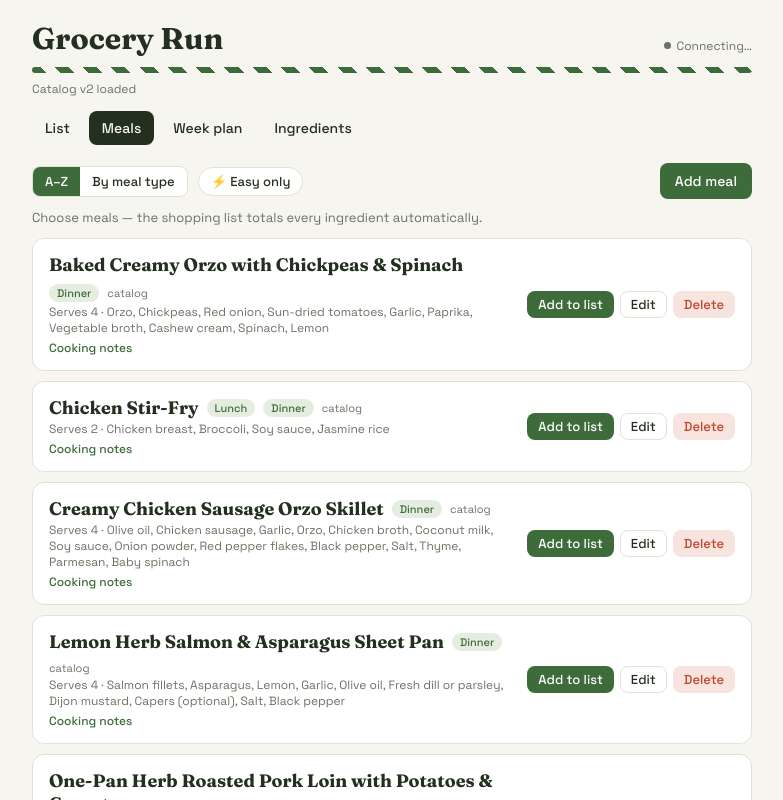
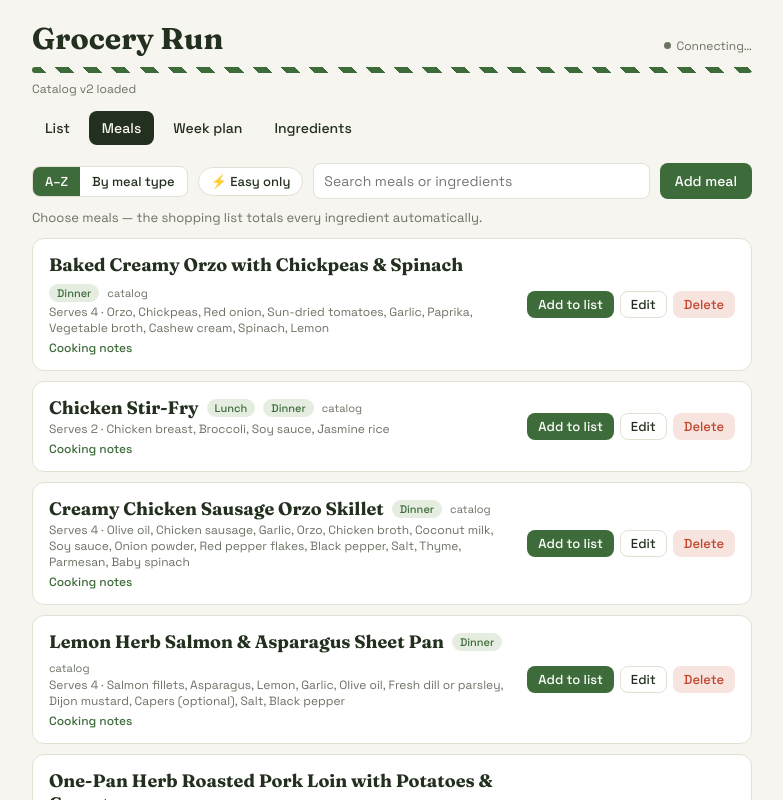
Before and after one commit to stuart-belcke/grocery-run, a React (Vite) app: page / in a window 1280 px wide. Both pictures are taken after a click on the button "Meals". Shown: the top 800 px of the page, without its empty margins (248-1031 px from the left). Built offline with nearby package versions, Linux system fonts and the light colour scheme.

Commit message:
Add search filter to the Meals tab
A search box filters meals by name or by ingredient, case-insensitively, and combines with the Easy-only toggle in both the A-Z and by-type views. Escape or a clear button resets it, and the empty state explains which filters excluded everything.

```diff
--- a/src/App.jsx
+++ b/src/App.jsx
@@ -707,6 +707,7 @@ function MealsTab({ data, catalog, update }) {
   const [draft, setDraft] = useState(null);
   const [mealView, setMealView] = useState("az");
   const [easyOnly, setEasyOnly] = useState(false);
+  const [query, setQuery] = useState("");
   const [notesOpen, setNotesOpen] = useState(null);
 
   const isCatalogId = (id) => catalog.recipes.some((r) => r.id === id);
@@ -863,7 +864,12 @@ function MealsTab({ data, catalog, update }) {
   };
 
   const sorted = [...data.recipes].sort((a, b) => a.name.localeCompare(b.name));
-  const visible = easyOnly ? sorted.filter((r) => r.easy) : sorted;
+  const q = norm(query);
+  const visible = sorted.filter(
+    (r) =>
+      (!easyOnly || r.easy) &&
+      (!q || norm(r.name).includes(q) || r.ingredients.some((i) => norm(i.name).includes(q)))
+  );
 
   return (
     <div>
@@ -887,7 +893,26 @@ function MealsTab({ data, catalog, update }) {
         >
           ⚡ Easy only
         </button>
-        <div style={{ flex: 1 }} />
+        <div style={{ position: "relative", flex: "1 1 170px", minWidth: 140 }}>
+          <input
+            placeholder="Search meals or ingredients"
+            value={query}
+            onChange={(e) => setQuery(e.target.value)}
+            onKeyDown={(e) => e.key === "Escape" && setQuery("")}
+            aria-label="Search meals or ingredients"
+            style={{ ...inputStyle, width: "100%", boxSizing: "border-box", paddingRight: 28 }}
+          />
+          {query && (
+            <button
+              onClick={() => setQuery("")}
+              title="Clear search"
+              aria-label="Clear search"
+              style={{ position: "absolute", right: 4, top: "50%", transform: "translateY(-50%)", border: "none", background: "transparent", color: C.faint, cursor: "pointer", fontSize: 14, padding: 4 }}
+            >
+              ✕
+            </button>
+          )}
+        </div>
         <Btn kind="primary" onClick={startNew}>Add meal</Btn>
       </div>
       <p style={{ margin: "0 0 12px", fontSize: 13, color: C.faint }}>
@@ -1023,7 +1048,9 @@ function MealsTab({ data, catalog, update }) {
 
       {sorted.length > 0 && visible.length === 0 && (
         <div style={{ textAlign: "center", padding: "32px 16px", color: C.faint, background: C.card, border: `1px solid ${C.line}`, borderRadius: 12 }}>
-          No meals are tagged ⚡ Easy yet — edit a meal to tag it.
+          {q
+            ? <>Nothing matches "{query.trim()}"{easyOnly ? " among ⚡ Easy meals" : ""}.</>
+            : "No meals are tagged ⚡ Easy yet — edit a meal to tag it."}
         </div>
       )}
 
```
